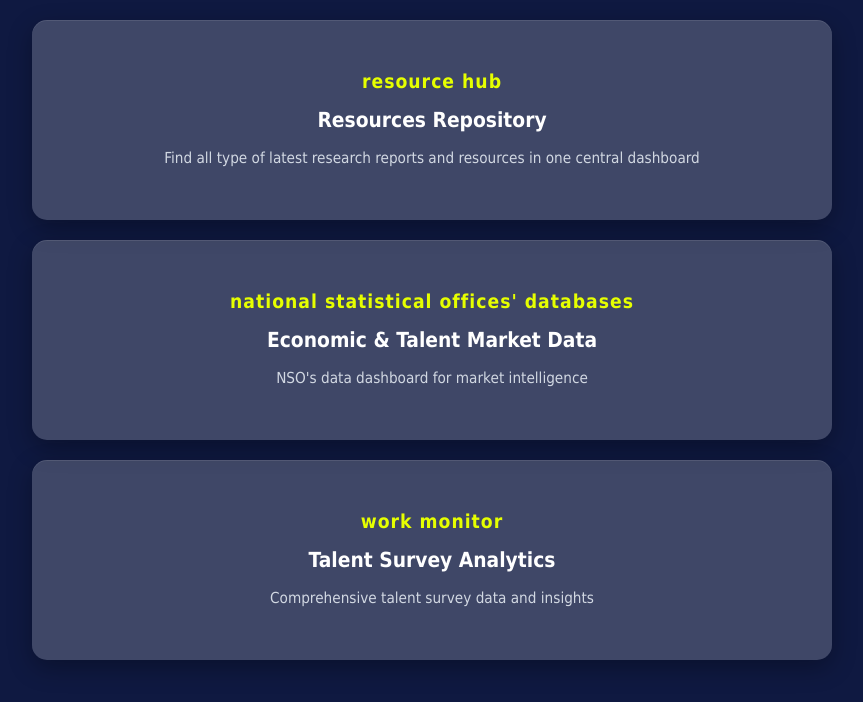
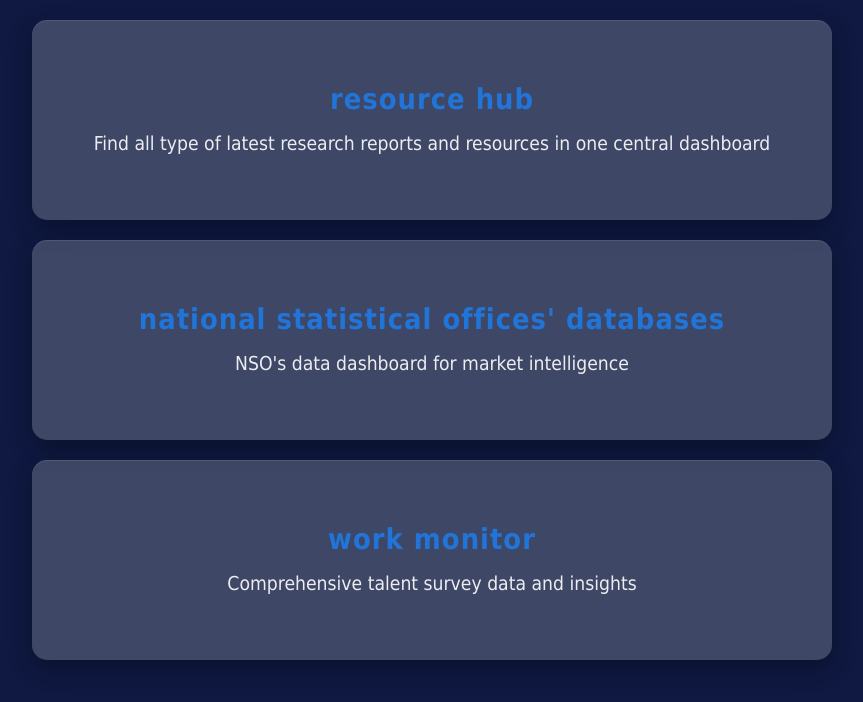
Before and after one commit to Vinod-Naik191/looker-card-filp, a plain HTML site: page index.html in a window 1280 px wide. Shown: the whole page, without its empty margins (208-1071 px from the left). Drawn offline with Linux system fonts and the light colour scheme.

Commit message:
index.html

```diff
--- a/index.html
+++ b/index.html
@@ -56,8 +56,8 @@
             transform: rotateY(180deg);
         }
         .card-title {
-            color: #E6FF00;
-            font-size: 1.2em;
+            color: #2175D9;
+            font-size: 1.8em;
             font-weight: bold;
             margin-bottom: 15px;
             text-transform: lowercase;
@@ -71,15 +71,15 @@
             line-height: 1.2;
         }
         .card-description {
-            font-size: 0.95em;
-            color: #e2e8f0;
+            font-size: 1.2em;
+            color: white;
             line-height: 1.4;
             text-align: center;
             opacity: 0.9;
         }
         .card-back .card-description {
             font-size: 0.9em;
-            color: #cbd5e0;
+            color: white;
         }
         /* Mobile responsive */
         @media (max-width: 768px) {
@@ -118,7 +118,6 @@
             <div class="card">
                 <div class="card-front">
                     <div class="card-title">resource hub</div>
-                    <div class="card-header">Resources Repository</div>
                     <div class="card-description">
                         Find all type of latest research reports and resources in one central dashboard
                     </div>
@@ -140,7 +139,6 @@
             <div class="card">
                 <div class="card-front">
                     <div class="card-title">National Statistical Offices' databases</div>
-                    <div class="card-header">Economic & Talent Market Data</div>
                     <div class="card-description">
                         NSO's data dashboard for market intelligence
                     </div>
@@ -162,7 +160,6 @@
             <div class="card">
                 <div class="card-front">
                     <div class="card-title">work monitor</div>
-                    <div class="card-header">Talent Survey Analytics</div>
                     <div class="card-description">
                         Comprehensive talent survey data and insights
                     </div>
```
